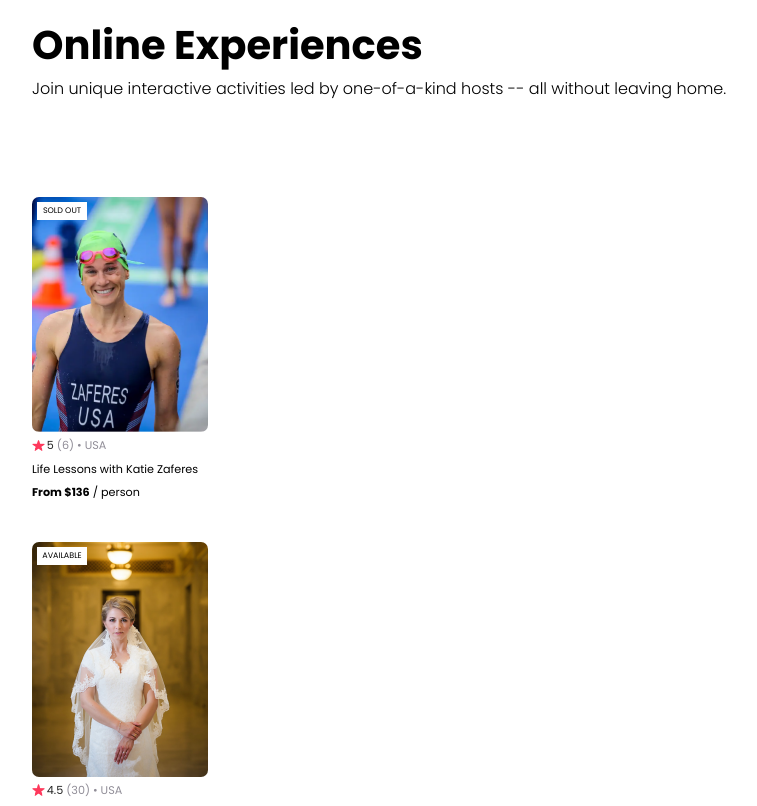
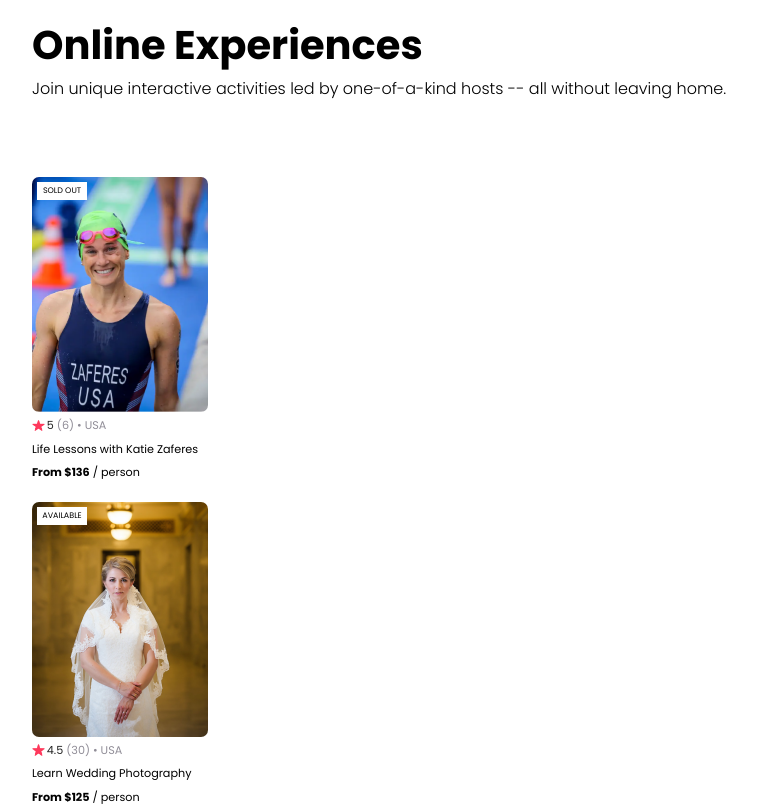
Before and after one commit to thebaiway/airbnb-clone, a React (Create React App) app: page / in a window 1280 px wide. Shown: the part 840-1646 px from the top of the page, without its empty margins (8-765 px from the left). Built offline with nearby package versions, Linux system fonts and the light colour scheme.

Commit message:
updating css

```diff
--- a/src/App.css
+++ b/src/App.css
@@ -49,7 +49,7 @@
 }
 
 .card--div {
-    margin-top: -50px;
+    margin-top: -70px;
     padding: 40px;
     font-size: 13px;
 }
```
